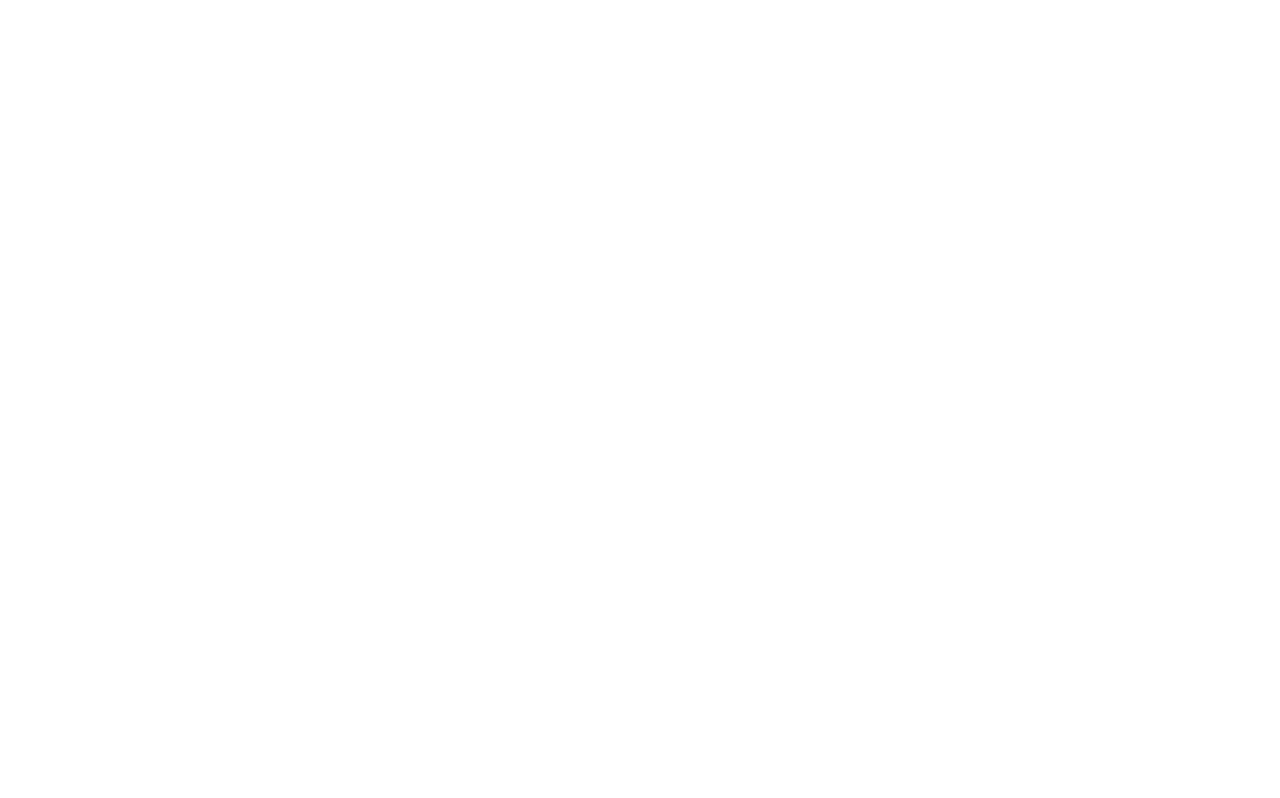
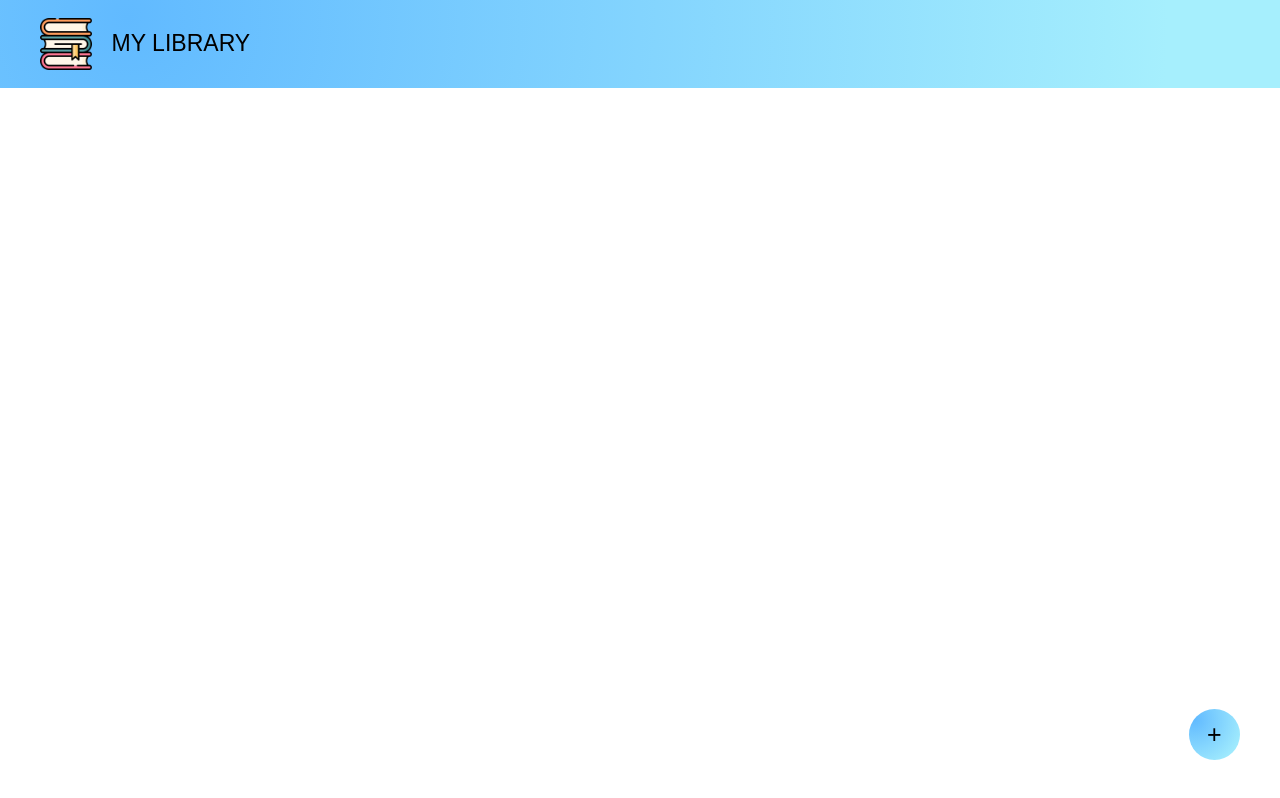
Before and after one commit to mustafa-mun/library, a website: page src/index.html in a window 1280 px wide. Drawn offline with Linux system fonts and the light colour scheme.

Commit message:
header and add book button created

```diff
--- a/src/index.html
+++ b/src/index.html
@@ -1,15 +1,28 @@
 <!DOCTYPE html>
 <html lang="en">
   <head>
-  <meta charset="UTF-8">
-  <meta http-equiv="X-UA-Compatible" content="IE=edge">
-  <meta name="viewport" content="width=device-width, initial-scale=1.0">
-  <link rel="stylesheet" href="style.css">
+    <meta charset="UTF-8" />
+    <meta http-equiv="X-UA-Compatible" content="IE=edge" />
+    <meta name="viewport" content="width=device-width, initial-scale=1.0" />
+    <link rel="stylesheet" href="style.css" />
     <title>Library</title>
   </head>
   <body>
 
+    <header>
+      <figure>
+        <img src="assets/books.png" alt="">
+        <figcaption>MY LIBRARY</figcaption>
+      </figure>
+    </header>
 
+    <div id="add-book-modal">
+      <form action="#" method="get">
+
+      </form>
+    </div>
+
+    <button id="add-book-btn">+</button>
     <script src="script.js"></script>
   </body>
 </html>
--- a/src/script.js
+++ b/src/script.js
@@ -0,0 +1,19 @@
+const header = document.querySelector("header");
+
+// Try to make a modal book information menu with this api
+
+// const options = {
+//   method: "GET",
+//   headers: {
+//     "X-RapidAPI-Key": "fcb893824cmsh1a10f5c1a7e2fe5p104ffbjsnaf212e4f6007",
+//     "X-RapidAPI-Host": "hapi-books.p.rapidapi.com",
+//   },
+// };
+
+// fetch(
+//   "https://hapi-books.p.rapidapi.com/search/a+song+of+ice+and+fire",
+//   options
+// )
+//   .then((response) => response.json())
+//   .then((response) => console.log(response))
+//   .catch((err) => console.error(err));
--- a/src/style.scss
+++ b/src/style.scss
@@ -0,0 +1,49 @@
+$background: radial-gradient( circle farthest-corner at 10% 20%,  rgba(97,186,255,1) 0%, rgba(166,239,253,1) 90.1% );
+:root {
+  padding: 0;
+  margin: 0;
+  box-sizing: border-box;
+  font-family:Arial, Helvetica, sans-serif;
+}
+
+header {
+  position: fixed;
+  display: flex;
+  align-items: center;
+  left: 0;
+  right: 0;
+  height: 11vh;
+  top: 0;
+  background-image: $background;
+  figure {
+    display: flex;
+    align-items: center;
+    min-width: 100px;
+
+    img {
+      width: max(8%, 30px);
+      margin-right: 3%;
+    }
+
+    figcaption {
+      font-size: max(1.8vw, 15px);
+    }
+  }
+}
+
+#add-book-modal{
+
+}
+
+#add-book-btn {
+  position: fixed;
+  bottom: 40px;
+  right: 40px;
+  width: max(4vw, 50px);
+  height: max(4vw, 50px);
+  font-size: 25px;
+  border-radius: 999px;
+  cursor: pointer;
+  border: none;
+  background-image: $background;
+}
```
Also changed, not shown: src/assets/books.png (added), src/style.css, 1 other file. Lines whose indentation alone changed are shown as unchanged.
